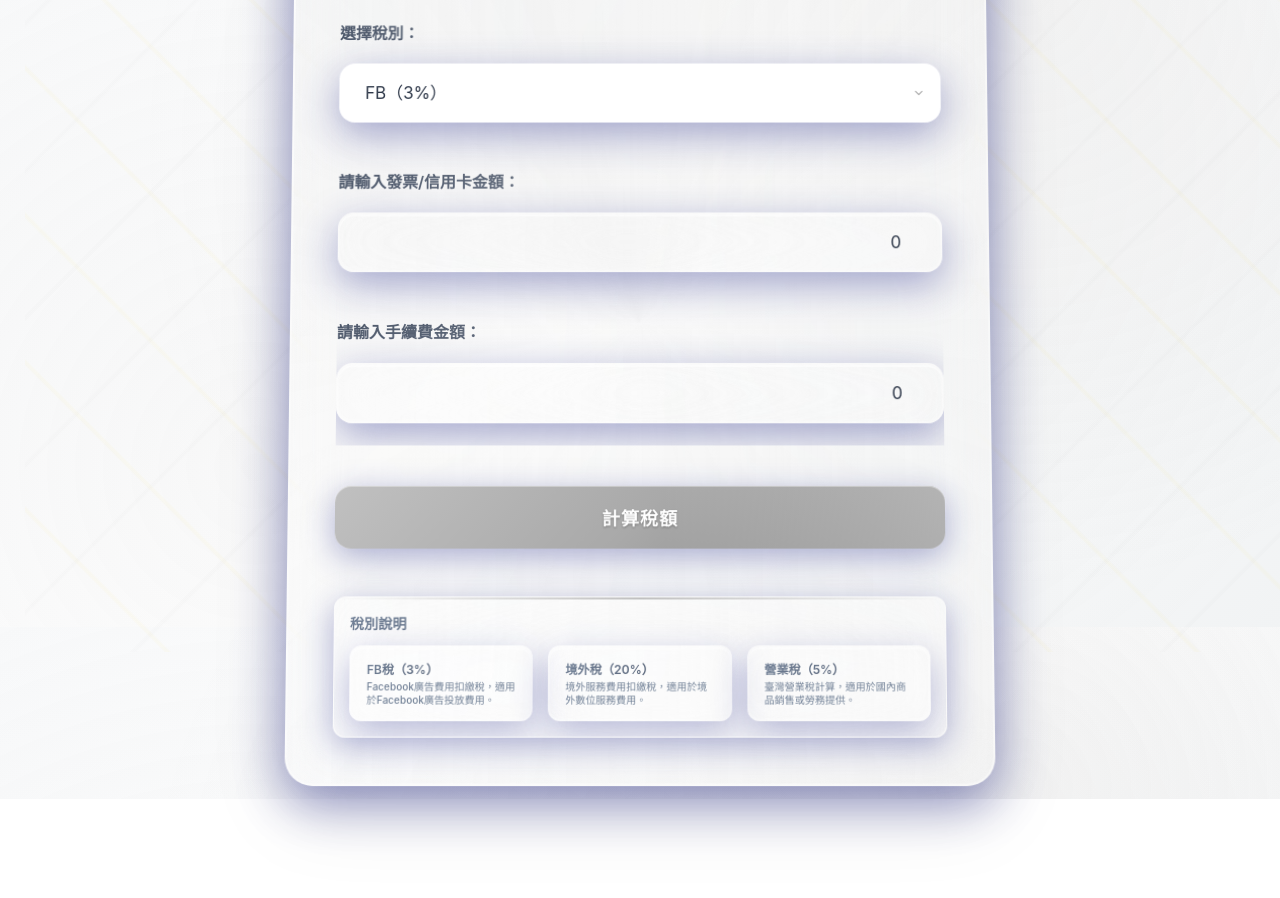
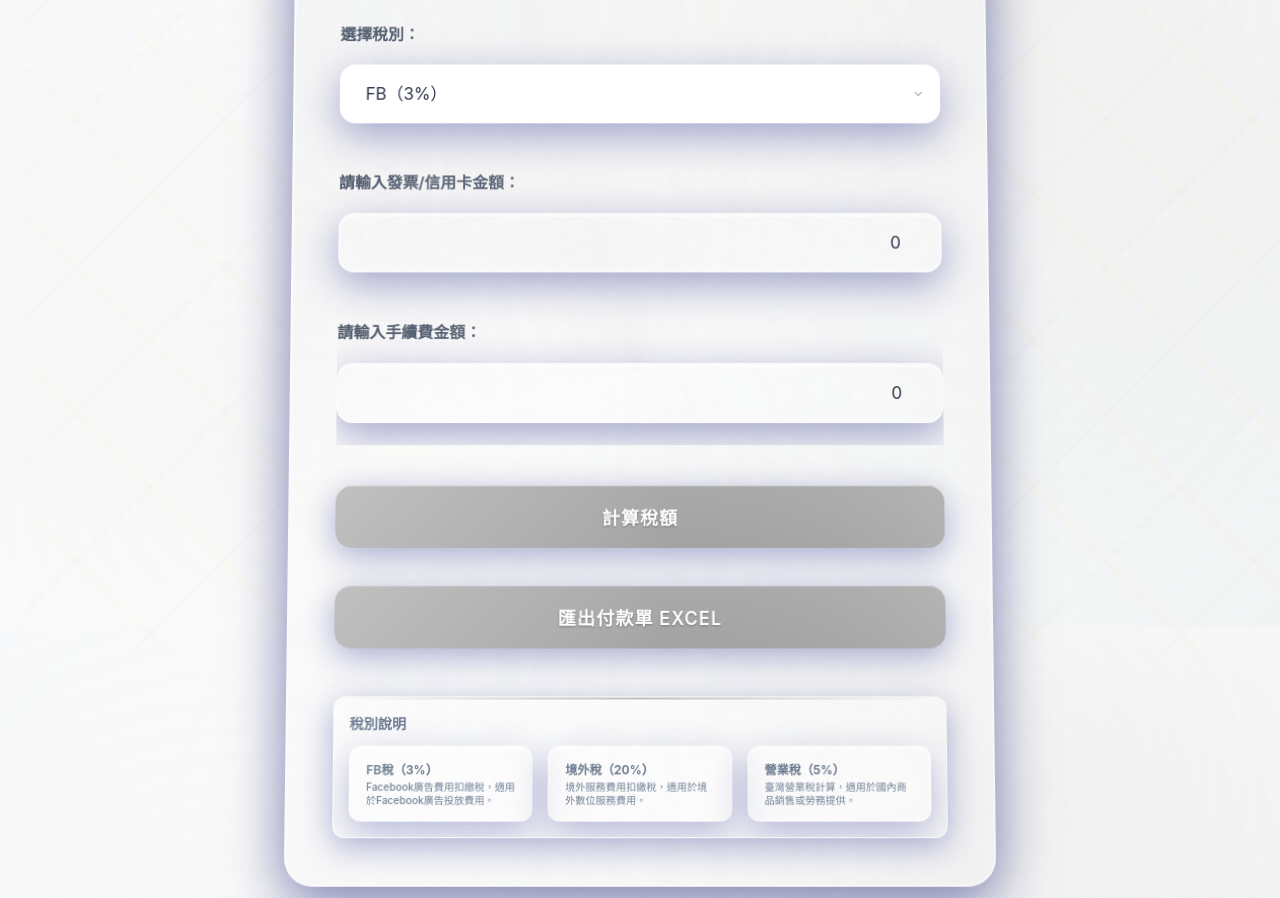
Before and after one commit to lht-870902/tax-calculator, a plain HTML site: page index.html in a window 1280 px wide. Shown: the part 173-1071 px from the top of the page. Before the commit the page ends 972 px from the top, so only its background shows below. Drawn offline with Linux system fonts and the light colour scheme.

Commit message:
Update index.html

```diff
--- a/index.html
+++ b/index.html
@@ -33,6 +33,8 @@
     <button onclick="calculateTax()">計算稅額</button>
 
     <div id="result"></div>
+<button onclick="exportExcel()">匯出付款單 Excel</button>
+
 
     <div class="tax-description">
       <h3>稅別說明</h3>
```
